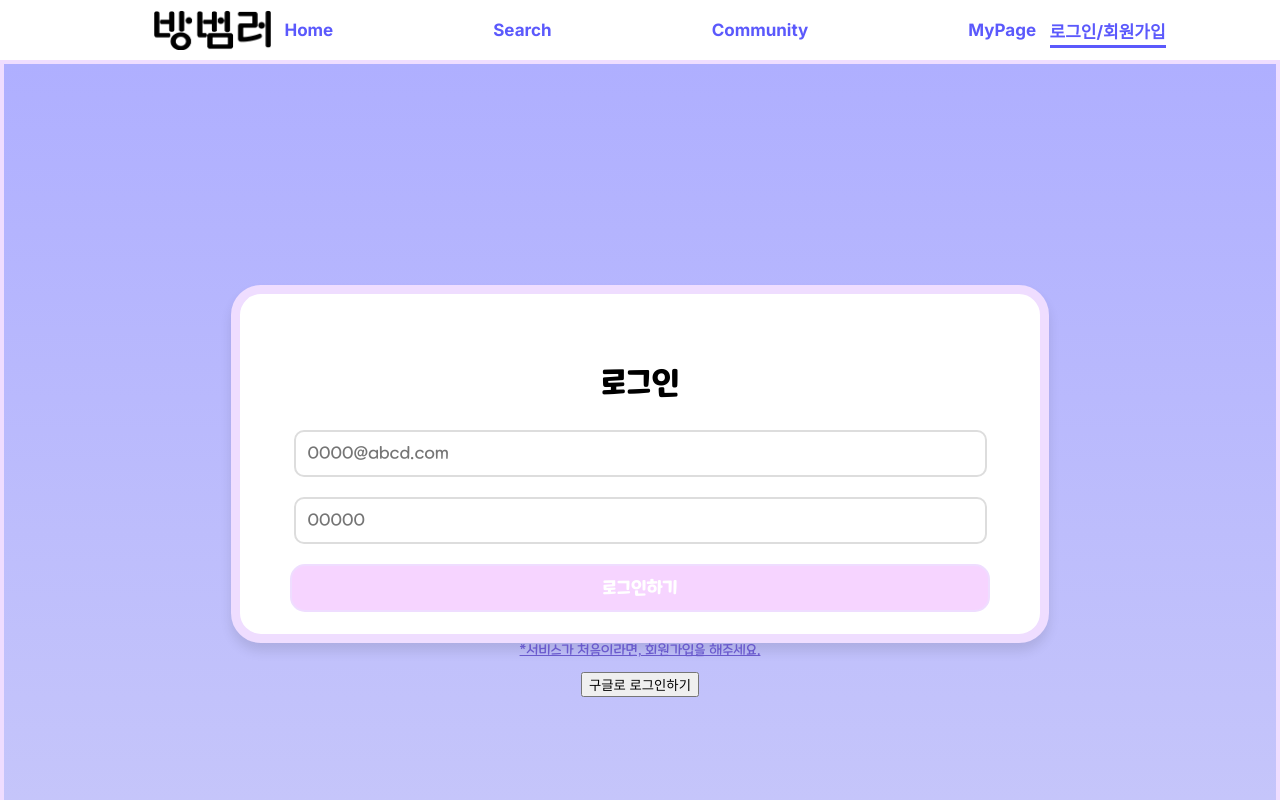
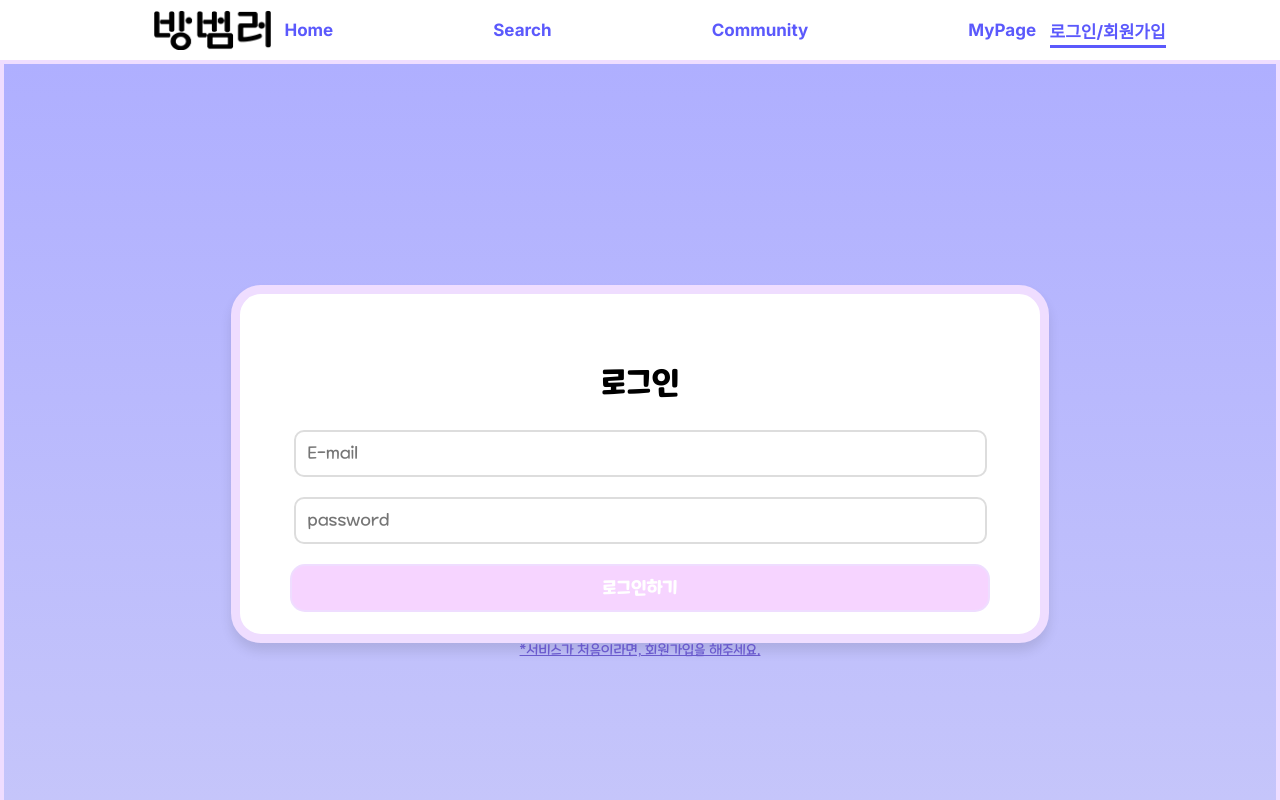
Before and after one commit to Bangbumler/front_end, a React (Create React App) app: page /login in a window 1280 px wide. Shown: the top 800 px of the page. Built offline with nearby package versions, Linux system fonts and the light colour scheme; a web font is replaced by a local one.

Commit message:
로그인

```diff
--- a/src/pages/login.jsx
+++ b/src/pages/login.jsx
@@ -22,7 +22,7 @@ const Login = () => {
         <input
           style={styles.input}
           type="email"
-          placeholder="0000@abcd.com"
+          placeholder="E-mail"
           value={email}
           onChange={(e) => setEmail(e.target.value)}
         />
@@ -32,7 +32,6 @@ const Login = () => {
           placeholder="password"
           value={password}
           onChange={(e) => setPassword(e.target.value)}
-          placeholder="00000"
         />
         <button style={styles.button} onClick={handleLogin}>
           로그인하기
@@ -43,11 +42,6 @@ const Login = () => {
         >
           *서비스가 처음이라면, 회원가입을 해주세요.
         </p>
-        <button
-          style={styles.googleButton}
-        >
-          구글로 로그인하기
-        </button>
       </div>
     </div>
   );
```
